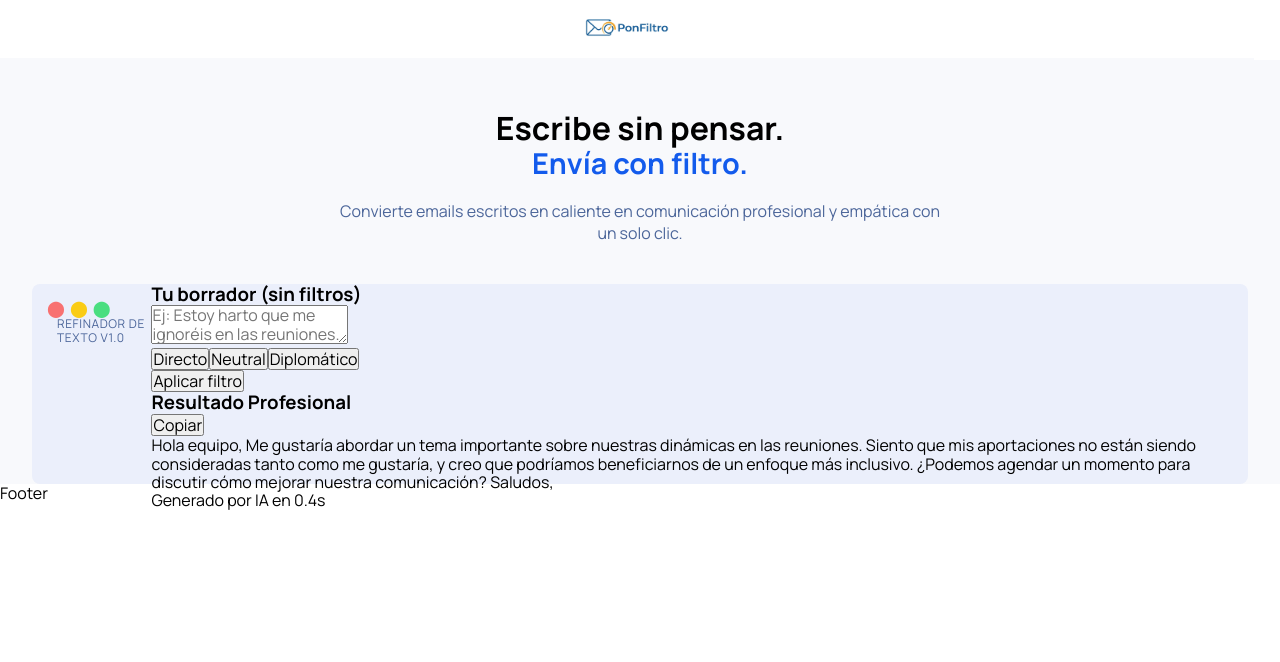
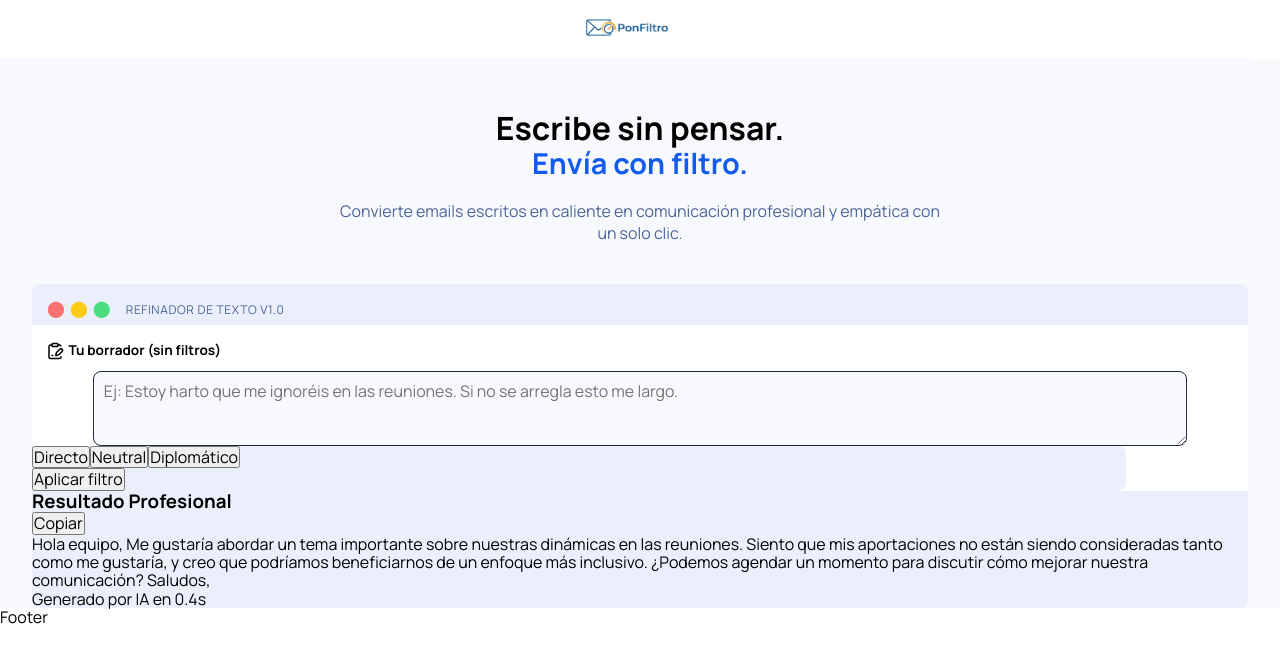
Before and after one commit to carlos-morata/ponFiltro, a React (Vite) app: page / in a window 1280 px wide. Shown: the top 662 px of the page. Built offline with nearby package versions, Linux system fonts and the light colour scheme.

Commit message:
fix/StylesOriginalMessageSection

```diff
--- a/package.json
+++ b/package.json
@@ -10,6 +10,7 @@
     "preview": "vite preview"
   },
   "dependencies": {
+    "lucide-react": "^0.574.0",
     "normalize.css": "^8.0.1",
     "react": "^19.2.0",
     "react-dom": "^19.2.0",
--- a/src/components/Main/FilterToolSection/OriginalMessage/OriginalMessage.jsx
+++ b/src/components/Main/FilterToolSection/OriginalMessage/OriginalMessage.jsx
@@ -1,9 +1,10 @@
 import React from "react";
+import { ClipboardPenLine } from 'lucide-react';
 import ToneSelector from '../ToneSelector';
 
 const OriginalMessage = () => {
   return <section className="originalMessage-container">
-    <h3>Tu borrador (sin filtros)</h3>
+    <h3><ClipboardPenLine /> Tu borrador (sin filtros)</h3>
     <section className="original-chat">
       <textarea name="originalMessage" id="originalMessage" placeholder="Ej: Estoy harto que me ignoréis en las reuniones. Si no se arregla esto me largo."></textarea>
     </section>
--- a/src/styles/components/_FilterToolSection.scss
+++ b/src/styles/components/_FilterToolSection.scss
@@ -3,8 +3,8 @@
 
 .filterSection-container {
     display: flex;
+    flex-direction: column;
     width: 95%;
-    height: 200px;
     box-sizing: variables.$border-box;
     background-color: #ebeffb;
     border-radius: variables.$border-radius;
@@ -38,4 +38,49 @@
         margin-left: 10px;
         color: variables.$text-second
     }
+
+    .originalMessage-container {
+        width: 100%;
+        background-color: variables.$white;
+        box-sizing: variables.$border-box;
+        margin-top: 8px;
+
+        h3 {
+            display: flex;
+            align-items: center;
+            column-gap: 0.30rem;
+            padding-top: 0.85rem;
+            padding-left: 0.85rem;
+            font-size: 0.85rem;
+        }
+
+        .lucide-clipboard-pen-line {
+            width: 18px;
+        }
+
+        .original-chat {
+            width: 100%;
+            display: flex;
+            justify-content: center;
+            margin-top: 0.50rem;
+
+            #originalMessage{
+                width: 90%;
+                height: 75px;
+                padding: 10px;
+                box-sizing: variables.$border-box;
+                background-color: variables.$background-light;
+                border-radius: variables.$border-radius;
+                border: 1px solid variables.$background-dark;
+            }
+        }
+
+    }
+
+    .toneSelector-section {
+        width: 90%;
+        border-radius: variables.$border-box;
+        border-radius: variables.$border-radius;
+        background-color: #ebeffb;
+    }
 }
```
Also changed, not shown: 1 other file (tests, documents, lock files or other folders).
